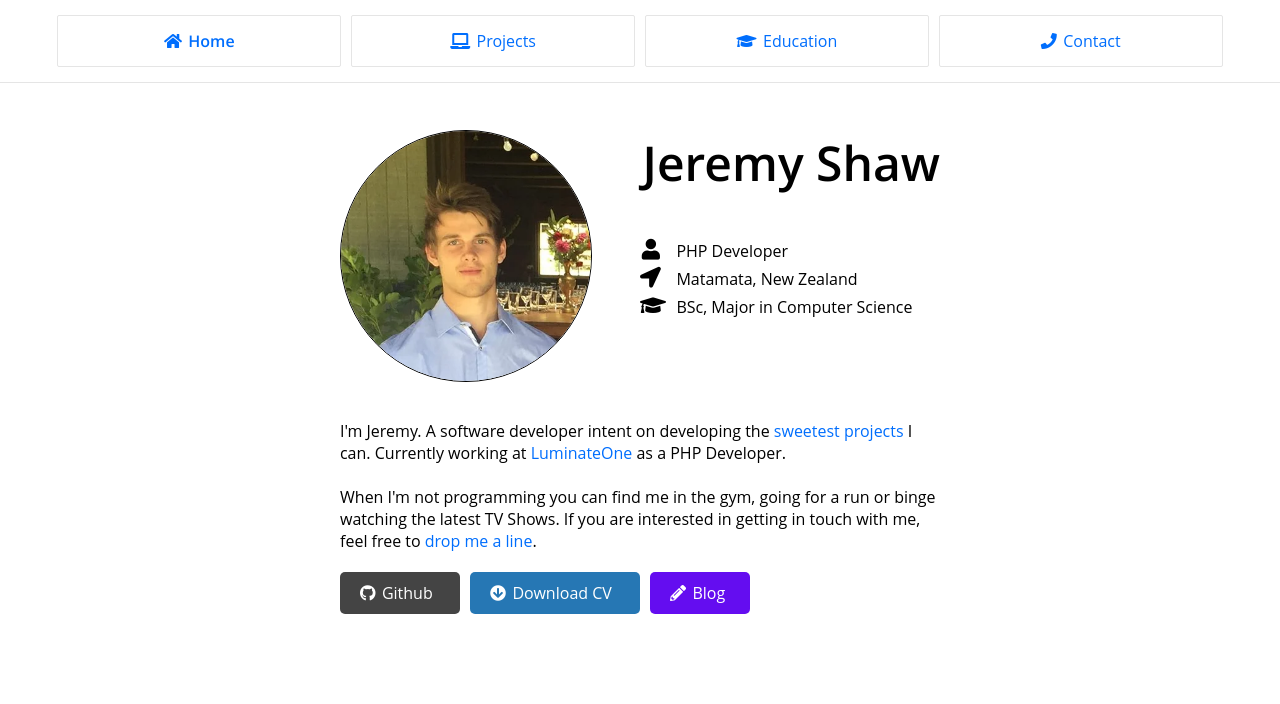
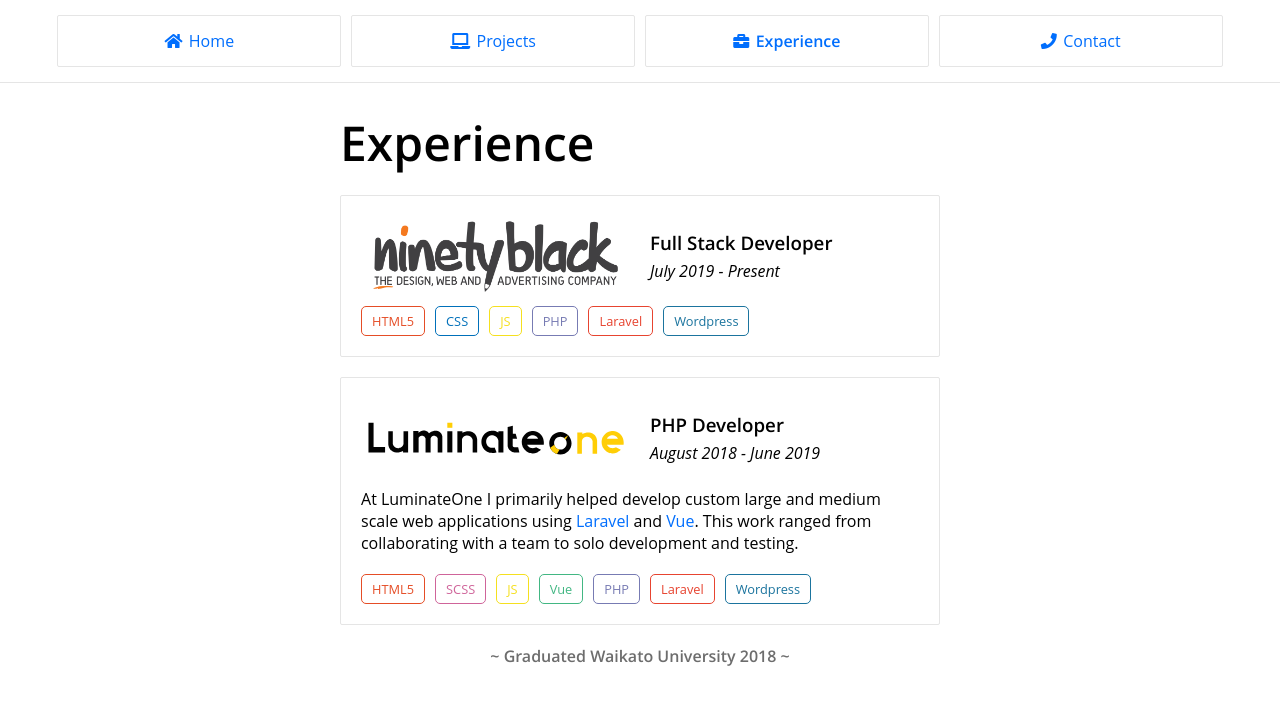
Before and after one commit to puremana/portfolio-website, a React (Create React App) app: page /experience in a window 1280 px wide. Shown: the top 704 px of the page. Built offline with nearby package versions, Linux system fonts and the light colour scheme; a web font is replaced by a local one.

Commit message:
Replaced education page with experience page. Added work experience so far

```diff
--- a/src/App.css
+++ b/src/App.css
@@ -32,6 +32,12 @@ li a {
 }
 h2 {
   font-size: 3em;
+}
+.bold {
+  font-weight: 600;
+}
+.italic {
+  font-style: italic;
 }
 /* Navigation */
 .nav {
@@ -149,23 +155,58 @@ li:hover {
 .blog:hover {
   background: rgb(77, 11, 182);
 }
-/* Education */
-.education-container {
+/* Experience */
+.experience-container {
   padding-top: 110px;
   width: 600px;
   max-width: 80vw;
   margin: 0 auto 20px auto;
 }
-.education-container h2, .education-explanation {
+.experience-container h2, .experience-explanation {
   margin-bottom: 20px;
 }
-.education-container h4 {
+.experience-container h4 {
   margin-top: 10px;
   font-size: 1.2em;
 }
-.education-container li {
+.experience-container li {
   margin-left: 40px;
   list-style-type: square;
+}
+.experience-container .university-info {
+  text-align: center;
+  font-weight: 600;
+  color: rgb(109, 109, 109);
+}
+.experience-block {
+  display: grid;
+  grid-template-columns: 1fr 1fr;
+  grid-template-rows: 100px auto;
+  grid-column-gap: 20px;
+  border: 1px solid rgba(128, 128, 128, 0.205);
+  padding: 10px 20px;
+  border-radius: 2px;
+  margin: 20px 0 20px 0;
+}
+.logo-link {
+  display: grid;
+}
+.experience-block-logo {
+  width: 100%;
+  align-self: center;
+}
+.experience-block-info {
+  align-self: center;
+}
+.experience-block-info h3 {
+  margin-bottom: 5px;
+}
+.experience-block-text {
+  grid-column: 1 / 3;
+  margin-bottom: 20px;
+}
+.experience-block .project-tags {
+  grid-column: 1 / 3;
 }
 /* Projects */
 .projects-container {
@@ -301,6 +342,14 @@ li:hover {
   border-color: #3A5395;
   color: #3A5395;
 }
+.tag-laravel {
+  border-color: #E74430;
+  color: #E74430;
+}
+.tag-wordpress {
+  border-color: #1B749E;
+  color: #1B749E;
+}
 
 /* Contact */
 .contact-container {
--- a/src/App.js
+++ b/src/App.js
@@ -7,7 +7,7 @@ import {
 
 //components
 import Home from './components/pages/home';
-import Education from './components/pages/education';
+import Experience from './components/pages/experience';
 import Projects from './components/pages/projects';
 import Contact from './components/pages/contact';
 
@@ -22,8 +22,8 @@ class App extends Component {
         <div className="App">
           <Switch>
             <Route exact path='/' component={Home} />
-            <Route exact path='/education' component={Education} />
             <Route exact path='/projects' component={Projects} />
+            <Route exact path='/experience' component={Experience} />
             <Route exact path='/contact' component={Contact} />
             <Route component={Home} />
           </Switch>
--- a/src/components/nav-bar/nav-bar.js
+++ b/src/components/nav-bar/nav-bar.js
@@ -8,22 +8,22 @@ import {
 class NavBar extends Component {
     constructor(props) {
         super(props);
-        this.state = {homeLink: '', eduLink: '', projectLink: '', contactLink: ''};
+        this.state = {homeLink: '', expLink: '', projectLink: '', contactLink: ''};
         this.updateActive = function(aPage) {
             if (aPage === "home") {
-                this.setState({homeLink: 'is-active', eduLink: '', projectLink: '', contactLink: ''});
+                this.setState({homeLink: 'is-active', expLink: '', projectLink: '', contactLink: ''});
             }
-            else if (aPage === "education") {
-                this.setState({homeLink: '', eduLink: 'is-active', projectLink: '', contactLink: ''});
+            else if (aPage === "experience") {
+                this.setState({homeLink: '', expLink: 'is-active', projectLink: '', contactLink: ''});
             }
             else if (aPage === "projects") {
-                this.setState({homeLink: '', eduLink: '', projectLink: 'is-active', contactLink: ''});
+                this.setState({homeLink: '', expLink: '', projectLink: 'is-active', contactLink: ''});
             }
             else if (aPage === "contact") {
-                this.setState({homeLink: '', eduLink: '', projectLink: '', contactLink: 'is-active'});
+                this.setState({homeLink: '', expLink: '', projectLink: '', contactLink: 'is-active'});
             }
             else {
-                this.setState({homeLink: '', eduLink: '', projectLink: '', contactLink: ''});
+                this.setState({homeLink: '', expLink: '', projectLink: '', contactLink: ''});
             }
         }
     }
@@ -52,10 +52,10 @@ class NavBar extends Component {
                         <span className="nav-text">Projects</span>
                     </Link>
                 </li>
-                <li className={this.state.eduLink}>
-                    <Link to="/education">
-                        <span className="icon is-small"><i className="fa fa-graduation-cap"></i></span>
-                        <span className="nav-text">Education</span>
+                <li className={this.state.expLink}>
+                    <Link to="/experience">
+                        <span className="icon is-small"><i className="fa fa-briefcase"></i></span>
+                        <span className="nav-text">Experience</span>
                     </Link>
                 </li>
                 <li className={"nav-last " + this.state.contactLink}>
--- a/src/components/pages/education.js
+++ /dev/null
@@ -1,92 +0,0 @@
-import React, { Component } from 'react';
-
-//components
-import NavBar from '../nav-bar/nav-bar';
-
-class Education extends Component {
-    componentWillReceiveProps() {
-        document.title = "Education - Jeremy Shaw Software Developer Portfolio";
-    }
-
-    componentDidMount() {
-        document.title = "Education - Jeremy Shaw Software Developer Portfolio";
-    }
-
-  render() {
-    return (
-        <div className="education-page">
-            <NavBar page="education"/>
-            <div className="education-container">
-                <h2>Education</h2>
-                <p className="education-explanation">Graduated from Waikato University with a Bachelor of Science, majoring in Computer Science. My relevant university courses are shown below.</p>
-
-                <h4>400 level</h4>
-                <ul>
-                    <li>
-                        <a href="https://www.waikato.ac.nz/study/papers/comp442-web-search-technical-and-social-issues" target="_blank" rel="noreferrer noopener">COMP442 – Web Search: Technical and Social Issues</a>
-                    </li>
-                </ul>
-                <h4>300 level</h4>
-                <ul>
-                    <li>
-                        <a href="https://papers.waikato.ac.nz/papers/COMP314" target="_blank" rel="noreferrer noopener">COMP314 – Software Engineering Project</a>
-                    </li>
-                    <li>
-                        <a href="https://papers.waikato.ac.nz/2017/COMP/COMP336" target="_blank" rel="noreferrer noopener">COMP336 – Graphics and Computer Games</a>
-                    </li>
-                    <li>
-                        <a href="https://papers.waikato.ac.nz/papers/2017/COMP333" target="_blank" rel="noreferrer noopener">COMP333 – Web Applications Development</a>
-                    </li>
-                    <li>
-                        <a href="https://papers.waikato.ac.nz/papers/COMP316" target="_blank" rel="noreferrer noopener">COMP316 – Artificial Intelligence Techniques and Applications</a>
-                    </li>
-                </ul>
-                <h4>200 level</h4>
-                <ul>
-                    <li>
-                        <a href="https://www.waikato.ac.nz/study/papers/compx252-interactive-computing" target="_blank" rel="noreferrer noopener">COMPX252 – Interactive Computing</a>
-                    </li>
-                    <li>
-                        <a href="https://www.waikato.ac.nz/study/papers/dsign241-design-3-aspects-of-web-design" target="_blank" rel="noreferrer noopener">DSIGN241 - Design 3: Aspects of Web Design</a>
-                    </li>
-                    <li>
-                        <a href="https://papers.waikato.ac.nz/2017/COMP/COMP235" target="_blank" rel="noreferrer noopener">COMP235 – Logic and Computation</a>
-                    </li>
-                    <li>
-                        <a href="https://papers.waikato.ac.nz/2017/COMP/COMP233" target="_blank" rel="noreferrer noopener">COMP233 – Internet Applications</a>
-                    </li>
-                    <li>
-                        <a href="https://papers.waikato.ac.nz/2017/COMP/COMP204" target="_blank" rel="noreferrer noopener">COMP204 – Object Orientated Program Design</a>
-                    </li>
-                    <li>
-                        <a href="https://papers.waikato.ac.nz/papers/2017/COMP202" target="_blank" rel="noreferrer noopener">COMP202 – Computer Communications</a>
-                    </li>
-                    <li>
-                        <a href="https://papers.waikato.ac.nz/2017/COMP/COMP200" target="_blank" rel="noreferrer noopener">COMP200 – Computer Systems</a>
-                    </li>
-                    <li>
-                        <a href="https://papers.waikato.ac.nz/2017/COMP/COMP203" target="_blank" rel="noreferrer noopener">COMP203 – Programming with Data Structures</a>
-                    </li>
-                    <li>
-                        <a href="https://papers.waikato.ac.nz/2017/COMP/COMP224" target="_blank" rel="noreferrer noopener">COMP224 – Visual Design for Interactive Media</a>
-                    </li>
-                </ul>
-                <h4>100 level</h4>
-                <ul>
-                    <li>
-                        <a href="https://papers.waikato.ac.nz/2017/COMP/COMP103" target="_blank" rel="noreferrer noopener">COMP103 – Introduction to Computer Science 1</a>
-                    </li>
-                    <li>
-                        <a href="https://papers.waikato.ac.nz/2017/COMP/COMP104" target="_blank" rel="noreferrer noopener">COMP104 – Introduction to Computer Science 2</a>
-                    </li>
-                    <li>
-                        <a href="https://papers.waikato.ac.nz/2017/COMP/COMP126" target="_blank" rel="noreferrer noopener">COMP126 – Computing Media</a>
-                    </li>
-                </ul>
-            </div>
-        </div>
-    );
-  }
-}
-
-export default Education;
--- /dev/null
+++ b/src/components/pages/experience.js
@@ -0,0 +1,71 @@
+import React, { Component } from 'react';
+
+//components
+import NavBar from '../nav-bar/nav-bar';
+
+class Experience extends Component {
+    componentWillReceiveProps() {
+        document.title = "Experience - Jeremy Shaw Software Developer Portfolio";
+    }
+
+    componentDidMount() {
+        document.title = "Experience - Jeremy Shaw Software Developer Portfolio";
+    }
+
+  render() {
+    return (
+        <div className="experience-page">
+            <NavBar page="experience"/>
+            <div className="experience-container">
+                <h2>Experience</h2>
+
+                <div className="experience-block">
+                    <a href="https://www.ninetyblack.com/" className="logo-link" target="_blank" rel="noopener noreferrer">
+                        <img src="img/png/ninetyblack-logo.png" className="experience-block-logo" alt="NinetyBlack Logo" />
+                    </a>
+                    <div className="experience-block-info">
+                        <h3>Full Stack Developer</h3>
+                        <p className="italic">July 2019 - Present</p>
+                    </div>
+                    <div className="project-tags">
+                        <div className="tag tag-html">HTML5</div>
+                        <div className="tag tag-css">CSS</div>
+                        <div className="tag tag-js">JS</div>
+                        <div className="tag tag-php">PHP</div>
+                        <div className="tag tag-laravel">Laravel</div>
+                        <div className="tag tag-wordpress">Wordpress</div>
+                    </div>
+                </div>
+
+                <div className="experience-block">
+                    <a href="https://www.luminate.one/" className="logo-link" target="_blank" rel="noopener noreferrer">
+                        <img src="img/svg/luminateone-logo.svg" className="experience-block-logo" alt="LuminateOne Logo" />
+                    </a>
+                    <div className="experience-block-info">
+                        <h3>PHP Developer</h3>
+                        <p className="italic">August 2018 - June 2019</p>
+                    </div>
+                    <p className="experience-block-text">
+                        At LuminateOne I primarily helped develop custom large and medium scale web applications using <a href="https://laravel.com/" target="_blank" rel="noopener noreferrer">Laravel</a> and <a href="https://vuejs.org/" target="_blank" rel="noopener noreferrer">Vue</a>. This work ranged from collaborating with a team to solo development and testing.
+                    </p>
+                    <div className="project-tags">
+                        <div className="tag tag-html">HTML5</div>
+                        <div className="tag tag-scss">SCSS</div>
+                        <div className="tag tag-js">JS</div>
+                        <div className="tag tag-vue">Vue</div>
+                        <div className="tag tag-php">PHP</div>
+                        <div className="tag tag-laravel">Laravel</div>
+                        <div className="tag tag-wordpress">Wordpress</div>
+                    </div>
+                </div>
+
+                <div className="university-info">
+                    ~ Graduated Waikato University 2018 ~
+                </div>
+            </div>
+        </div>
+    );
+  }
+}
+
+export default Experience;
```
Also changed, not shown: public/img/png/ninetyblack-logo.png (added), public/img/svg/luminateone-logo.svg (added).
